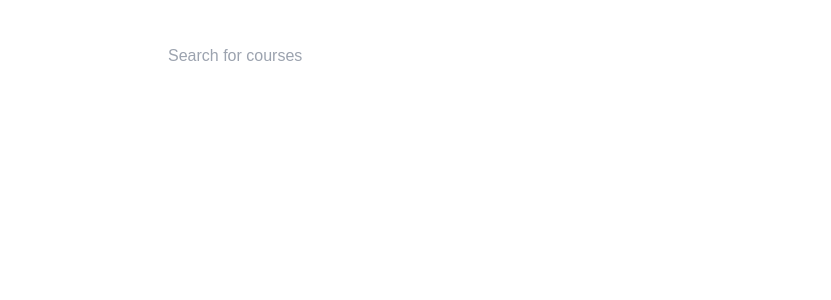
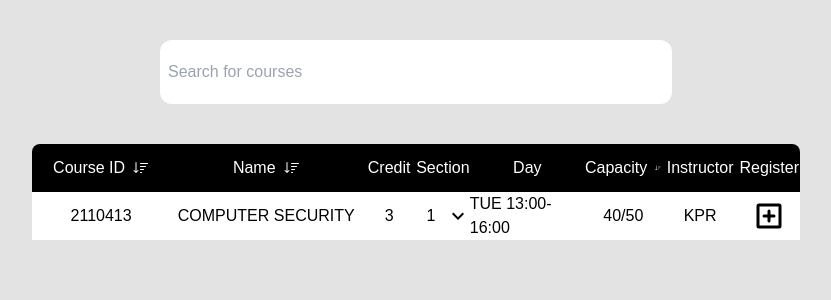
Before and after one commit to ChawinNg/soft-arch-frontend, a Next.js app: page / in a window 1280 px wide. Shown: the top 300 px of the page, without its empty margins (224-1055 px from the left). Built offline with nearby package versions, Linux system fonts and the light colour scheme.

Commit message:
Course List

```diff
--- a/src/app/globals.css
+++ b/src/app/globals.css
@@ -3,15 +3,8 @@
 @tailwind utilities;
 
 :root {
-  --background: #ffffff;
+  --background: #e3e3e3;
   --foreground: #171717;
-}
-
-@media (prefers-color-scheme: dark) {
-  :root {
-    --background: #0a0a0a;
-    --foreground: #ededed;
-  }
 }
 
 body {
--- a/src/app/page.tsx
+++ b/src/app/page.tsx
@@ -1,10 +1,11 @@
+import CourseList from "@/components/CourseList";
 import SearchBar from "@/components/SearchBar";
-import Image from "next/image";
 
 export default function Home() {
   return (
     <div>
       <SearchBar />
+      <CourseList />
     </div>
   );
 }
--- /dev/null
+++ b/src/components/CourseCard.tsx
@@ -0,0 +1,102 @@
+"use client";
+import { useEffect, useRef, useState } from "react";
+import DropDown from "./DropDown";
+import { PiPlusSquareBold, PiCheckSquareBold } from "react-icons/pi";
+
+export type Course = {
+  courseId: string;
+  name: string;
+  credit: number;
+  section: Array<number>;
+  day: Array<string>;
+  capacity: Array<number>;
+  maxCapacity: Array<number>;
+  instructor: Array<string>;
+  registered: Array<boolean>;
+};
+
+interface CourseProps {
+  course: Course;
+}
+
+export default function CourseCard({ course }: CourseProps) {
+  const [dropdown, setDropdown] = useState(false);
+  const [section, setSection] = useState(0);
+  const [registered, setRegistered] = useState(course.registered[section]);
+
+  const dropdownRef = useRef<HTMLDivElement | null>(null);
+
+  const handleClickOutside = (event: MouseEvent) => {
+    if (
+      dropdownRef.current &&
+      !dropdownRef.current.contains(event.target as Node)
+    ) {
+      setDropdown(false);
+    }
+  };
+
+  useEffect(() => {
+    document.addEventListener("mousedown", handleClickOutside);
+    return () => {
+      document.removeEventListener("mousedown", handleClickOutside);
+    };
+  }, []);
+
+  useEffect(() => {
+    setRegistered(course.registered[section]);
+  }, [section]);
+
+  return (
+    <div
+      className={`flex flex-row m-auto w-[60%] ${
+        dropdown ? "bg-[#979797]" : "bg-white"
+      } item-center h-12 hover:bg-[#979797]`}
+    >
+      <div className="flex w-[18%] text-bold justify-center text-black items-center">
+        {course.courseId}
+      </div>
+      <div className="flex w-[25%] text-bold justify-center text-black items-center">
+        {course.name}
+      </div>
+      <div className="flex w-[7%] text-bold justify-center text-black items-center">
+        {course.credit}
+      </div>
+      <button
+        className="flex w-[7%] text-bold text-black items-center hover:border"
+        onClick={() => {
+          setDropdown(!dropdown);
+        }}
+      >
+        <DropDown
+          course={course.section}
+          dropdown={dropdown}
+          setDropDown={setDropdown}
+          section={section}
+          setSection={setSection}
+        />
+      </button>
+      <div className="flex w-[15%] text-bold justify-center text-black items-center">
+        <div>{course.day[section]}</div>
+      </div>
+      <div className="flex w-[10%] text-bold justify-center text-black items-center">
+        {course.capacity[section]}/{course.maxCapacity[section]}
+      </div>
+      <div className="flex w-[10%] text-bold justify-center text-black items-center">
+        {course.instructor[section]}
+      </div>
+      <button
+        className="flex w-[8%] text-bold justify-center text-black items-center"
+        onClick={() => {
+          setRegistered(!registered);
+          course.registered[section] = !course.registered[section];
+        }}
+      >
+        {course.registered[section] ? (
+          <PiCheckSquareBold size={32} />
+        ) : (
+          <PiPlusSquareBold size={32} />
+        )}
+      </button>
+    </div>
+  );
+}
--- /dev/null
+++ b/src/components/CourseHeader.tsx
@@ -0,0 +1,35 @@
+import { BsSortDown } from "react-icons/bs";
+
+export default function CourseHeader() {
+  return (
+    <div className="flex flex-row m-auto w-[60%] bg-black item-center h-12 rounded-t-lg">
+      <div className="flex w-[18%] text-bold justify-center gap-2 items-center">
+        <div className="text-white">Course ID</div>
+        <BsSortDown size={16} color="white" />
+      </div>
+      <div className="flex w-[25%] text-bold justify-center gap-2 items-center">
+        <div className="text-white">Name</div>
+        <BsSortDown size={16} color="white" />
+      </div>
+      <div className="flex w-[7%] text-bold justify-center text-white items-center">
+        Credit
+      </div>
+      <div className="flex w-[7%] text-bold justify-center text-white items-center">
+        Section
+      </div>
+      <div className="flex w-[15%] text-bold justify-center text-white items-center">
+        Day
+      </div>
+      <div className="flex w-[10%] text-bold justify-center gap-2 items-center">
+        <div className="text-white">Capacity</div>
+        <BsSortDown size={16} color="white" />
+      </div>
+      <div className="flex w-[10%] text-bold justify-center text-white items-center">
+        Instructor
+      </div>
+      <div className="flex w-[8%] text-bold justify-center text-white items-center">
+        Register
+      </div>
+    </div>
+  );
+}
--- /dev/null
+++ b/src/components/CourseList.tsx
@@ -0,0 +1,23 @@
+import CourseCard, { Course } from "./CourseCard";
+import CourseHeader from "./CourseHeader";
+
+const course: Course = {
+  courseId: "2110413",
+  name: "COMPUTER SECURITY",
+  credit: 3,
+  section: [1, 2, 3],
+  day: ["TUE 13:00-16:00", "WED 13:00-16:00", "THU 13:00-16:00"],
+  capacity: [40, 30, 20],
+  maxCapacity: [50, 50, 50],
+  instructor: ["KPR", "AAA", "BBB"],
+  registered: [false, false, false],
+};
+
+export default function CourseList() {
+  return (
+    <>
+      <CourseHeader />
+      <CourseCard course={course} />
+    </>
+  );
+}
--- /dev/null
+++ b/src/components/DropDown.tsx
@@ -0,0 +1,73 @@
+import { useRef, useEffect } from "react";
+import {
+  MdOutlineKeyboardArrowUp,
+  MdOutlineKeyboardArrowDown,
+} from "react-icons/md";
+
+interface DropDownProps {
+  course: Array<number>;
+  dropdown: boolean;
+  setDropDown: (value: boolean) => void;
+  section: number;
+  setSection: (value: number) => void;
+}
+
+export default function DropDown({
+  course,
+  dropdown,
+  setDropDown,
+  section,
+  setSection,
+}: DropDownProps) {
+  const dropdownRef = useRef<HTMLDivElement | null>(null);
+
+  const handleClickOutside = (event: MouseEvent) => {
+    if (
+      dropdownRef.current &&
+      !dropdownRef.current.contains(event.target as Node)
+    ) {
+      setDropDown(false);
+    }
+  };
+
+  useEffect(() => {
+    document.addEventListener("mousedown", handleClickOutside);
+    return () => {
+      document.removeEventListener("mousedown", handleClickOutside);
+    };
+  }, []);
+
+  return (
+    <>
+      <div className="flex-1 text-center">{course[section]}</div>
+      {dropdown ? (
+        <MdOutlineKeyboardArrowUp size={24} />
+      ) : (
+        <MdOutlineKeyboardArrowDown size={24} />
+      )}
+      {dropdown && (
+        <div
+          ref={dropdownRef}
+          className="w-[4%] absolute top-60 flex flex-col items-start rounded-lg bg-[#D2D2D2]"
+        >
+          {Array.from(course).map((sec, i) => (
+            <div
+              className={`w-full h-8 text-center py-1 hover:bg-[#979797] ${
+                i === 0 ? "rounded-t-lg" : ""
+              } ${i === course.length - 1 ? "rounded-b-lg" : ""} ${
+                i !== 0 && i !== course.length - 1 ? "border-t" : ""
+              }`}
+              key={sec}
+              onClick={() => {
+                setSection(i);
+                setDropDown(false);
+              }}
+            >
+              {sec}
+            </div>
+          ))}
+        </div>
+      )}
+    </>
+  );
+}
--- a/src/components/SearchBar.tsx
+++ b/src/components/SearchBar.tsx
@@ -1,11 +1,19 @@
 "use client";
 
+import { useState } from "react";
+
 export default function SearchBar() {
+  const [search, setSearch] = useState("");
+
   return (
     <div className="flex justify-center">
       <input
-        className="rounded-sm m-10 p-2 w-[40%] h-8 text-black font-normal placeholder-gray-400"
+        className="rounded-xl m-10 p-2 w-[40%] h-16 text-black font-normal placeholder-gray-400"
         placeholder="Search for courses"
+        value={search}
+        onChange={(e) => {
+          setSearch(e.target.value);
+        }}
       ></input>
     </div>
   );
```
Also changed, not shown: package.json (+4 -3 lines), 1 other file (tests, documents, lock files or other folders).
